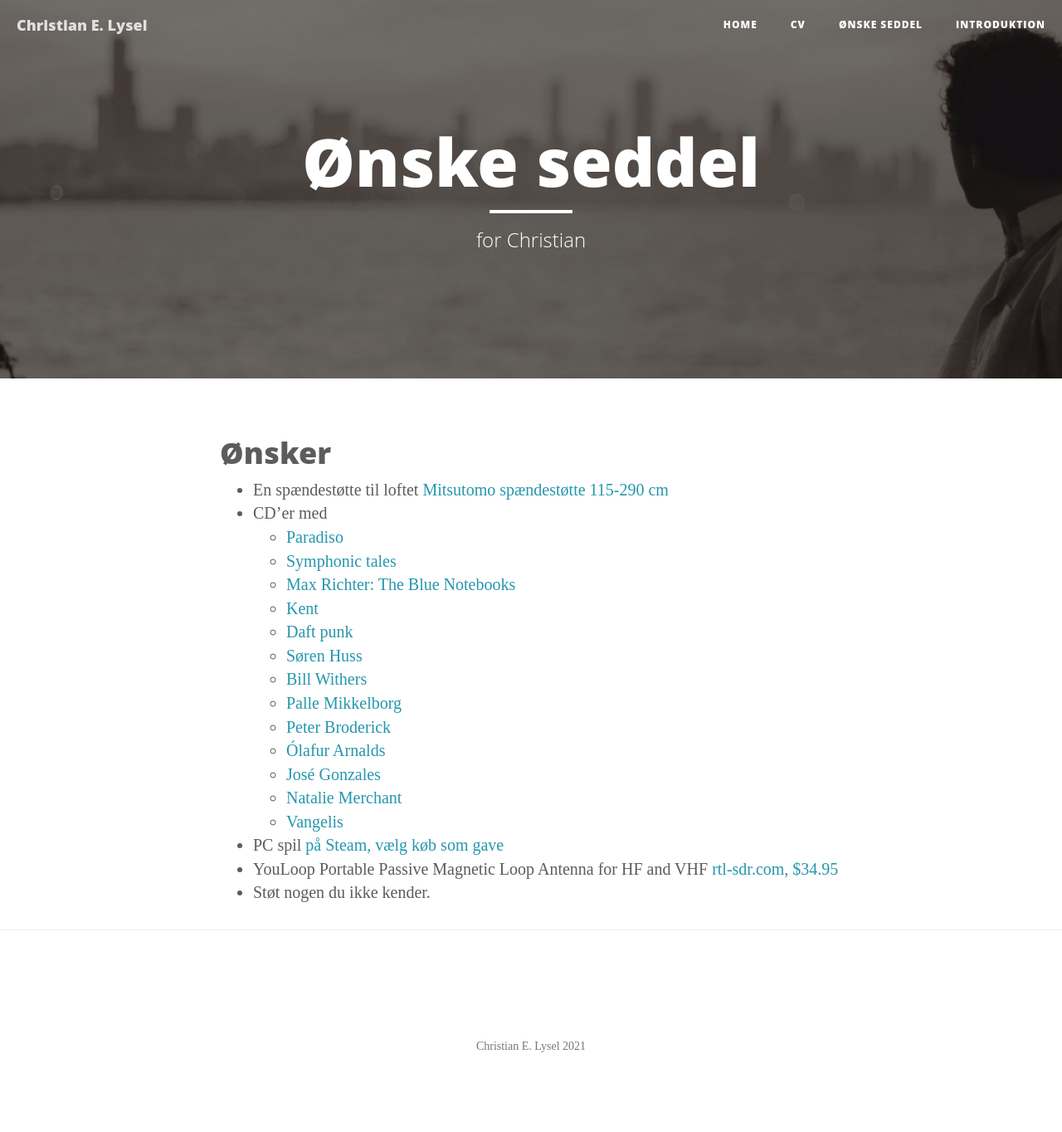
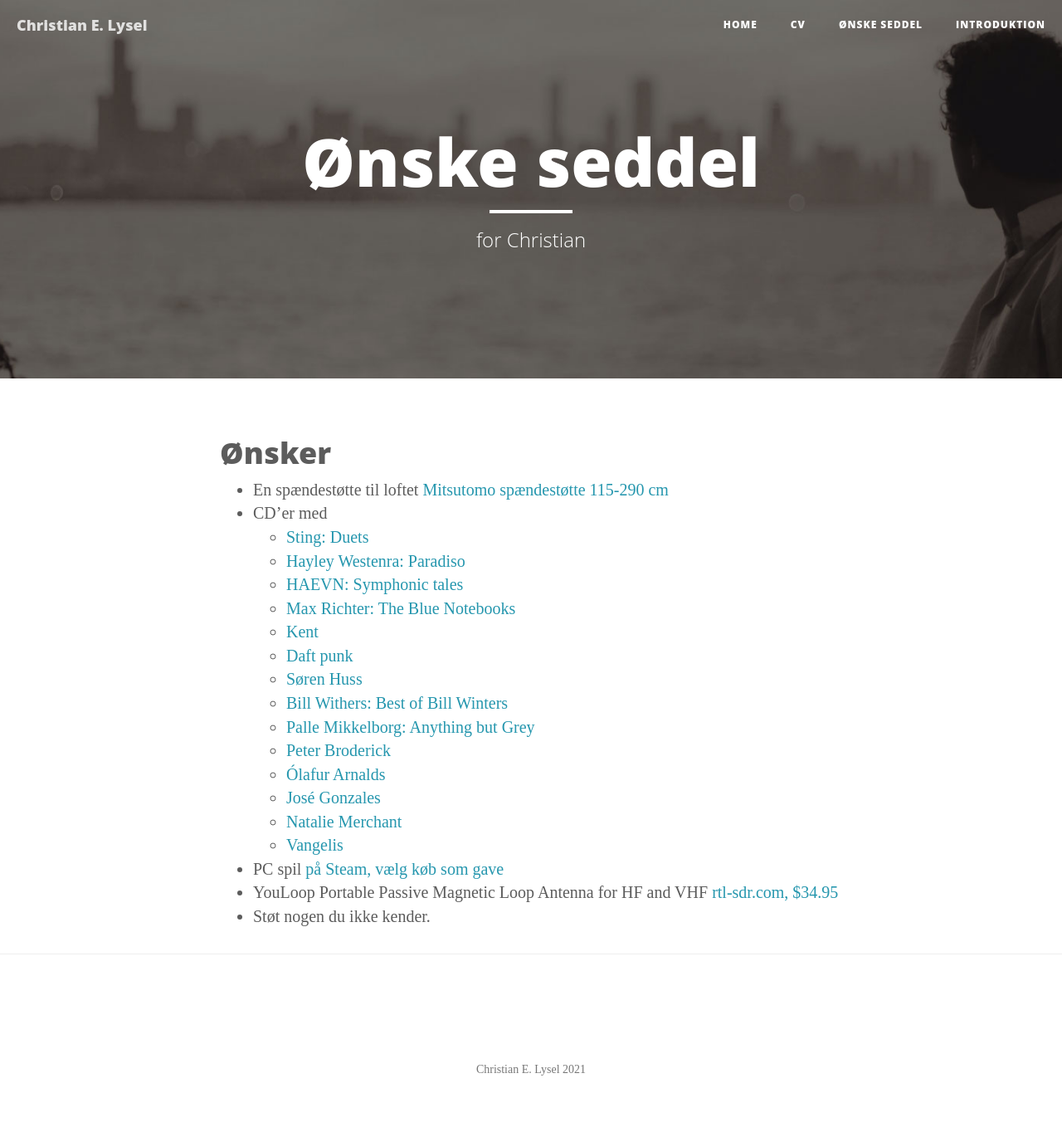
Before and after one commit to clysel/christian.lysel.net, a Jekyll site: the page built from gave.markdown, in a window 1280 px wide. Shown: the whole page at 83% size. Built offline with Jekyll 4.4.1, drawn with Linux system fonts in a browser that asks for light colours; before the commit the page ends 1336 px from its top, so only the background shows below that.

Commit message:
Update gave.markdown

```diff
--- a/gave.markdown
+++ b/gave.markdown
@@ -8,14 +8,15 @@ header-img: "img/about-bg.jpg"
 
 * En spændestøtte til loftet [Mitsutomo spændestøtte 115-290 cm](https://www.harald-nyborg.dk/produkt/spaendestoette)
 * CD'er med
-  * [Paradiso](https://accord.dk/collections/hayley-westenra/products/hayley-westenra-ennio-morricone-paradiso?variant=37792651772099)
-  * [Symphonic tales](https://haevnmusic.store/collections/cds/products/symphonic-tales-cd?variant=31498813276233)
+  * [Sting: Duets](https://da.imusic.dk/music/0602435364995/sting-2021-duets-cd?currency=DKK&vat=1&gclid=Cj0KCQjwo-aCBhC-ARIsAAkNQishiqPBFqVmzf57dB3E9JXJmzayFMTLtCWcACIPMgFLMsQhOgcEpTwaAvXbEALw_wcB)
+  * [Hayley Westenra: Paradiso](https://accord.dk/collections/hayley-westenra/products/hayley-westenra-ennio-morricone-paradiso?variant=37792651772099)
+  * [HAEVN: Symphonic tales](https://haevnmusic.store/collections/cds/products/symphonic-tales-cd?variant=31498813276233)
   * [Max Richter: The Blue Notebooks](https://www.gaffashop.dk/shop/richter-max-the-69319p.html)
   * [Kent](https://accord.dk/collections/kent-2?type=cd)
   * [Daft punk](https://accord.dk/collections/daft-punk?type=cd)
   * [Søren Huss](https://accord.dk/collections/soren-huss?type=cd)
-  * [Bill Withers](https://accord.dk/collections/bill-withers/products/bill-withers-best-of-bill-withers?variant=37882812203203)
-  * [Palle Mikkelborg](https://accord.dk/collections/palle-mikkelborg/products/palle-mikkelborg-anything-but-grey?variant=37673872588995)
+  * [Bill Withers: Best of Bill Winters](https://accord.dk/collections/bill-withers/products/bill-withers-best-of-bill-withers?variant=37882812203203)
+  * [Palle Mikkelborg: Anything but Grey](https://accord.dk/collections/palle-mikkelborg/products/palle-mikkelborg-anything-but-grey?variant=37673872588995)
   * [Peter Broderick](https://accord.dk/collections/peter-broderick?type=cd)
   * [Ólafur Arnalds](https://accord.dk/collections/olafur-arnalds?type=cd)
   * [José Gonzales](https://accord.dk/collections/jose-gonzalez/products/jose-gonzalez-veneer)
```
